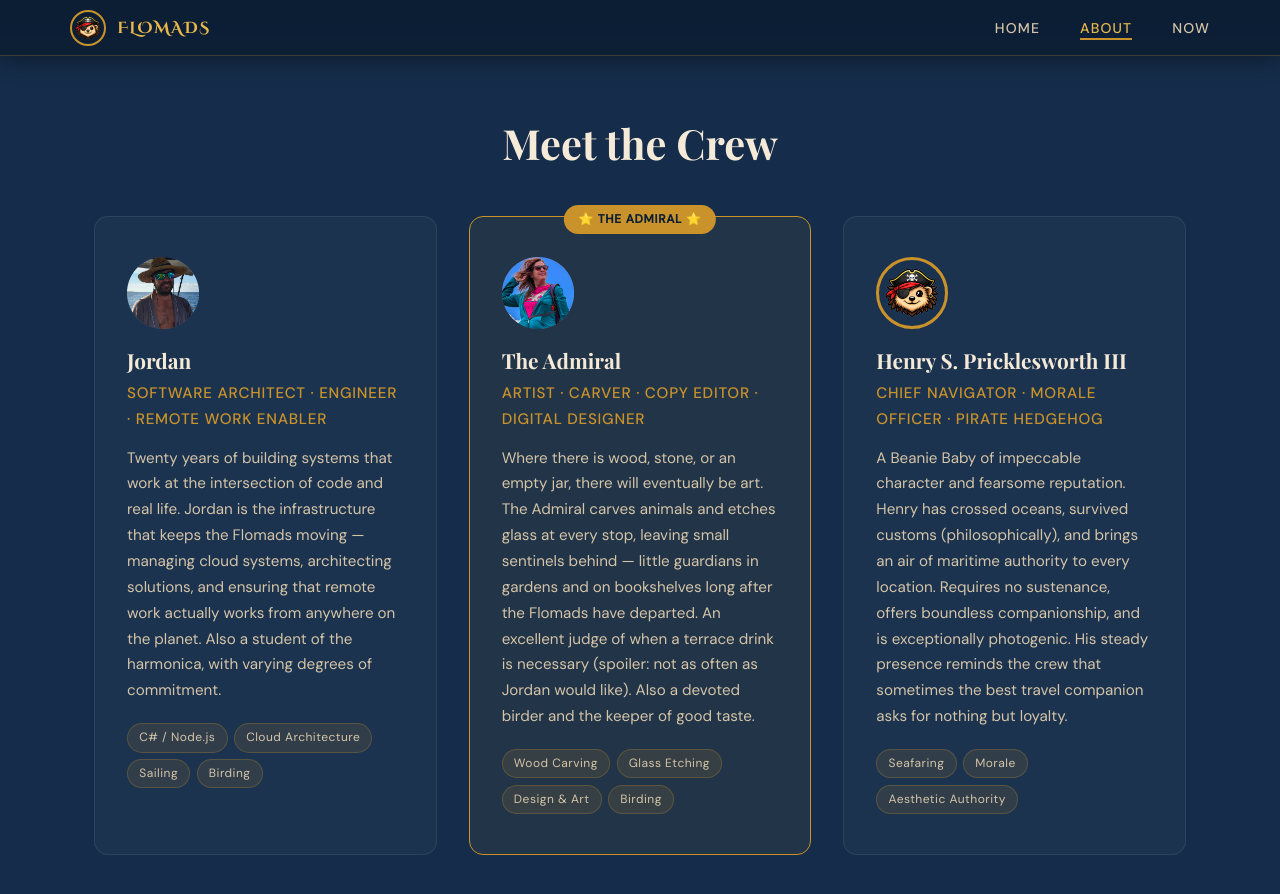
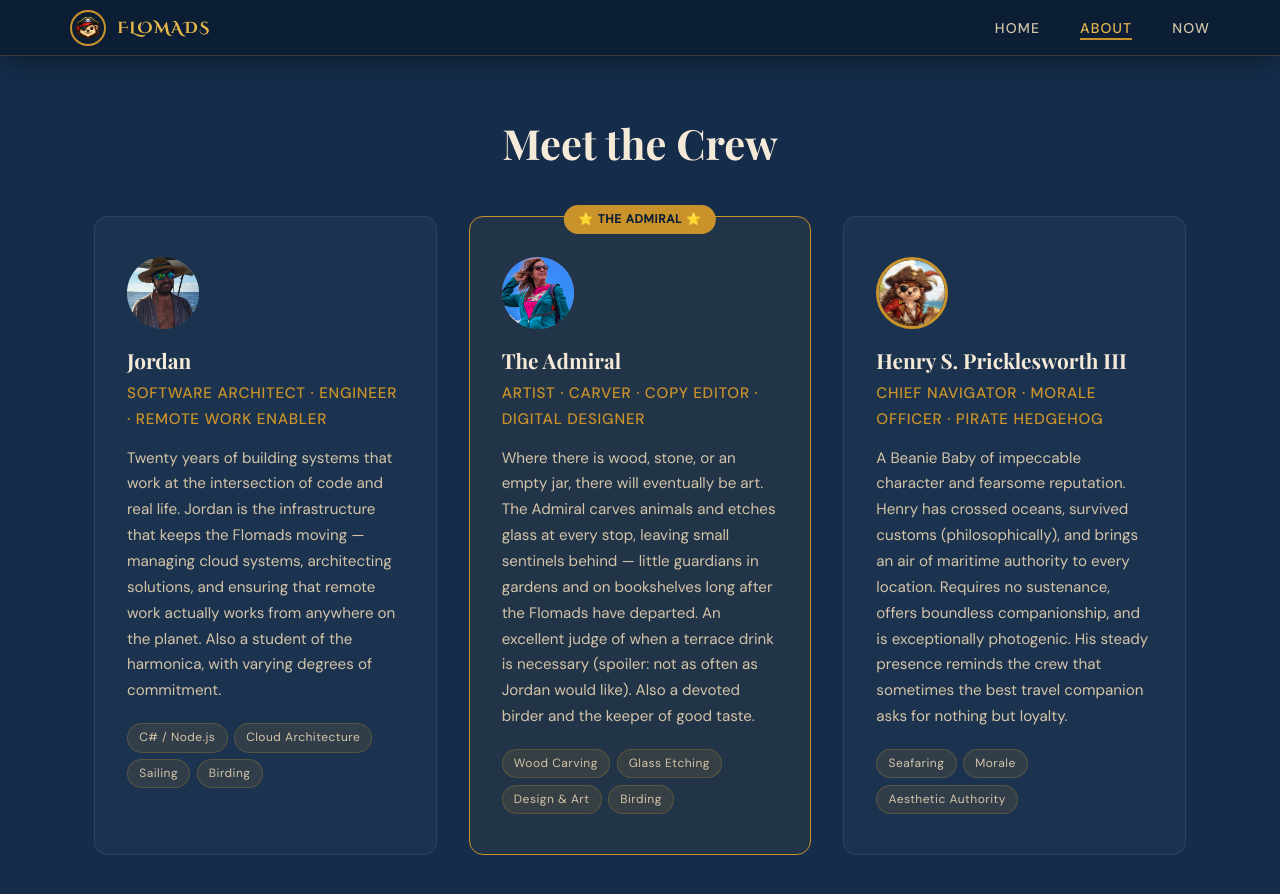
Before and after one commit to Synergy-UpLink/flomads, a Jekyll site: the page built from about/index.html, in a window 1280 px wide and 900 px high, scrolled down 1042 px. Shown: the top 894 px of the window. Built offline with Jekyll 4.4.1, drawn with Linux system fonts in a browser that asks for light colours; some web fonts are replaced.

Commit message:
added photos. We'll see if she notices

```diff
--- a/about/index.html
+++ b/about/index.html
@@ -78,7 +78,7 @@ Pricklesworth III."
 
       <div class="crew-card">
         <div class="crew-avatar henry-avatar">
-          <img src="{{ '/assets/images/henry.png' | relative_url }}" alt="Henry S. Pricklesworth III" />
+          <img src="{{ '/assets/images/henry-profile.png' | relative_url }}" alt="Henry S. Pricklesworth III" />
         </div>
         <h3>Henry S. Pricklesworth III</h3>
         <p class="crew-role">Chief Navigator · Morale Officer · Pirate Hedgehog</p>
```
Also changed, not shown: assets/images/henry-profile.png (added).
